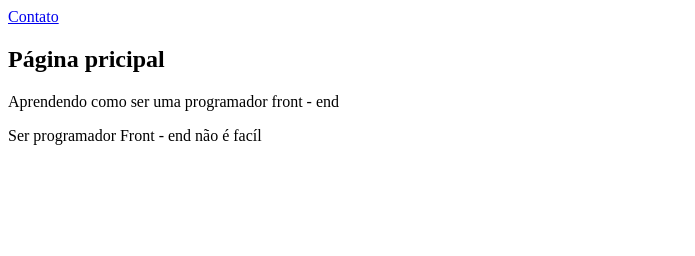
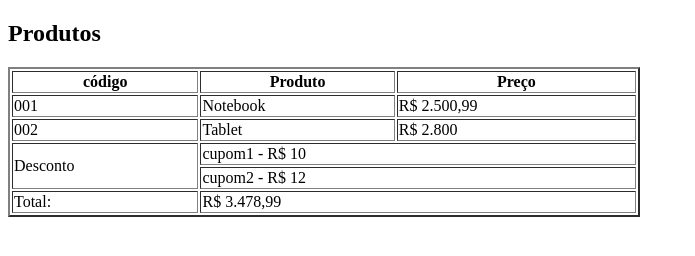
Before and after one commit to vmotabueno/Curso_Web, a plain HTML site: page primeiro projeto/index.html in a window 1280 px wide. Shown: the whole page, without its empty margins (0-695 px from the left). Drawn offline with Linux system fonts and the light colour scheme.

Commit message:
criando tabelas

```diff
--- a/primeiro projeto/index.html
+++ b/primeiro projeto/index.html
@@ -8,14 +8,38 @@
     </head>
 
     <body>
-        <a href="contato.html">
-           Contato
-        </a>
-       <h2> Página pricipal</h2>
-       <p> Aprendendo como ser uma programador front - end </p>
-       <p>
-        Ser programador Front - end não é facíl
-       </p>
+        <h2>Produtos</h2>
+
+        <table border="2" width="50%">
+            <tr>
+                <th>código</th>
+                <th>Produto</th>
+                <th>Preço</th>
+            </tr>
+
+            <tr>
+                <td>001</td>
+                <td>Notebook</td>
+                <td>R$ 2.500,99</td>
+            </tr>
+            <tr>
+                <td>002</td>
+                <td>Tablet</td>
+                <td>R$ 2.800</td>
+            </tr>
+            <tr>
+                <td rowspan="2">Desconto</td>
+                <td colspan="2">cupom1 - R$ 10</td>
+            </tr>
+            <tr>
+                <td colspan="2">cupom2 - R$ 12</td>
+            </tr>
+            <tr>
+                <td>Total:</td>
+                <td colspan="2">R$ 3.478,99</td>
+            </tr>
+
+        </table>
 
     </body>
 </html>
```
Also changed, not shown: primeiro projeto/imagens/IPAD.jpg (added), 1 other file.
